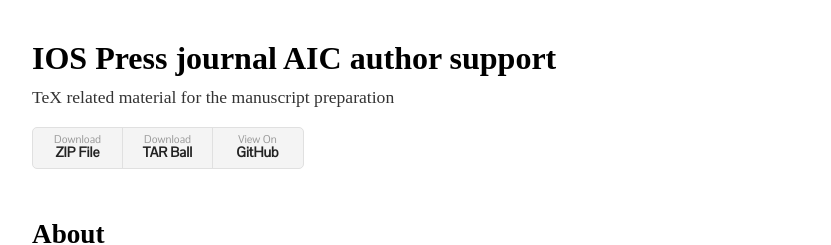
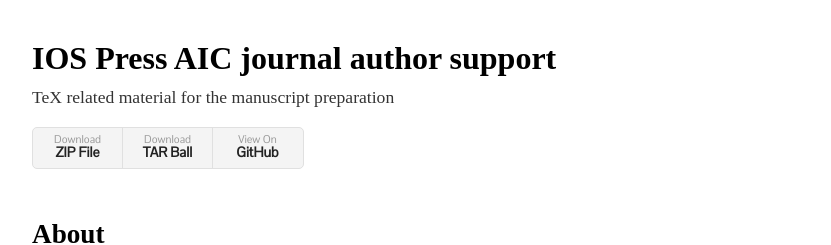
Before and after one commit to vtex-soft/texsupport.iospress-aic, a Jekyll site: the page built from README.md, in a window 1280 px wide. Shown: the top 245 px of the page, without its empty margins (224-1055 px from the left). Built offline with Jekyll 4.4.1, drawn with Linux system fonts in a browser that asks for light colours; some web fonts are replaced; our own code applies the rules of GitHub Pages for plain Markdown files.

```diff
--- a/_config.yml
+++ b/_config.yml
@@ -1,3 +1,3 @@
-title: IOS Press journal AIC author support
+title: IOS Press AIC journal author support
 description: TeX related material for the manuscript preparation
 show_downloads: true
```
